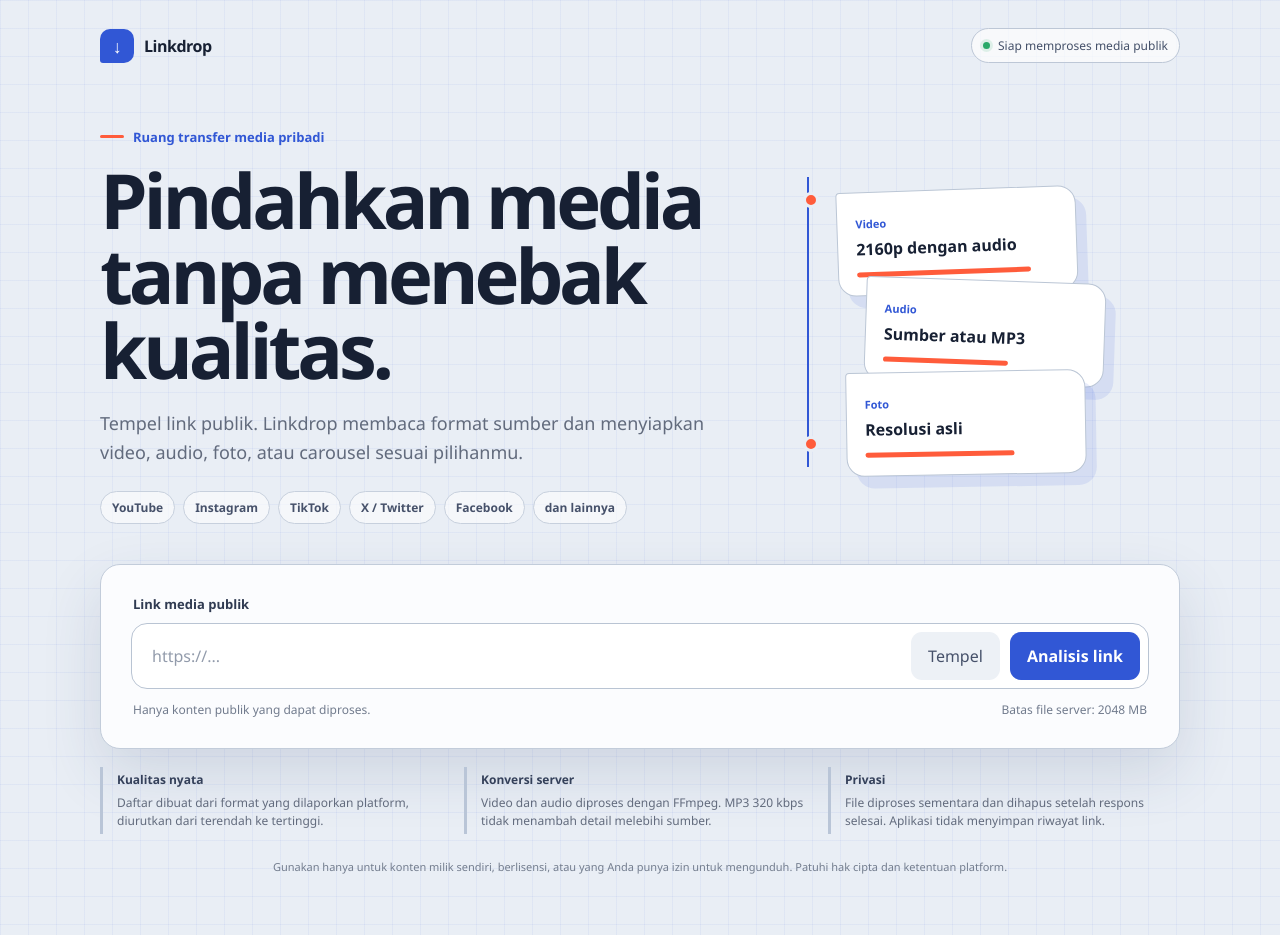
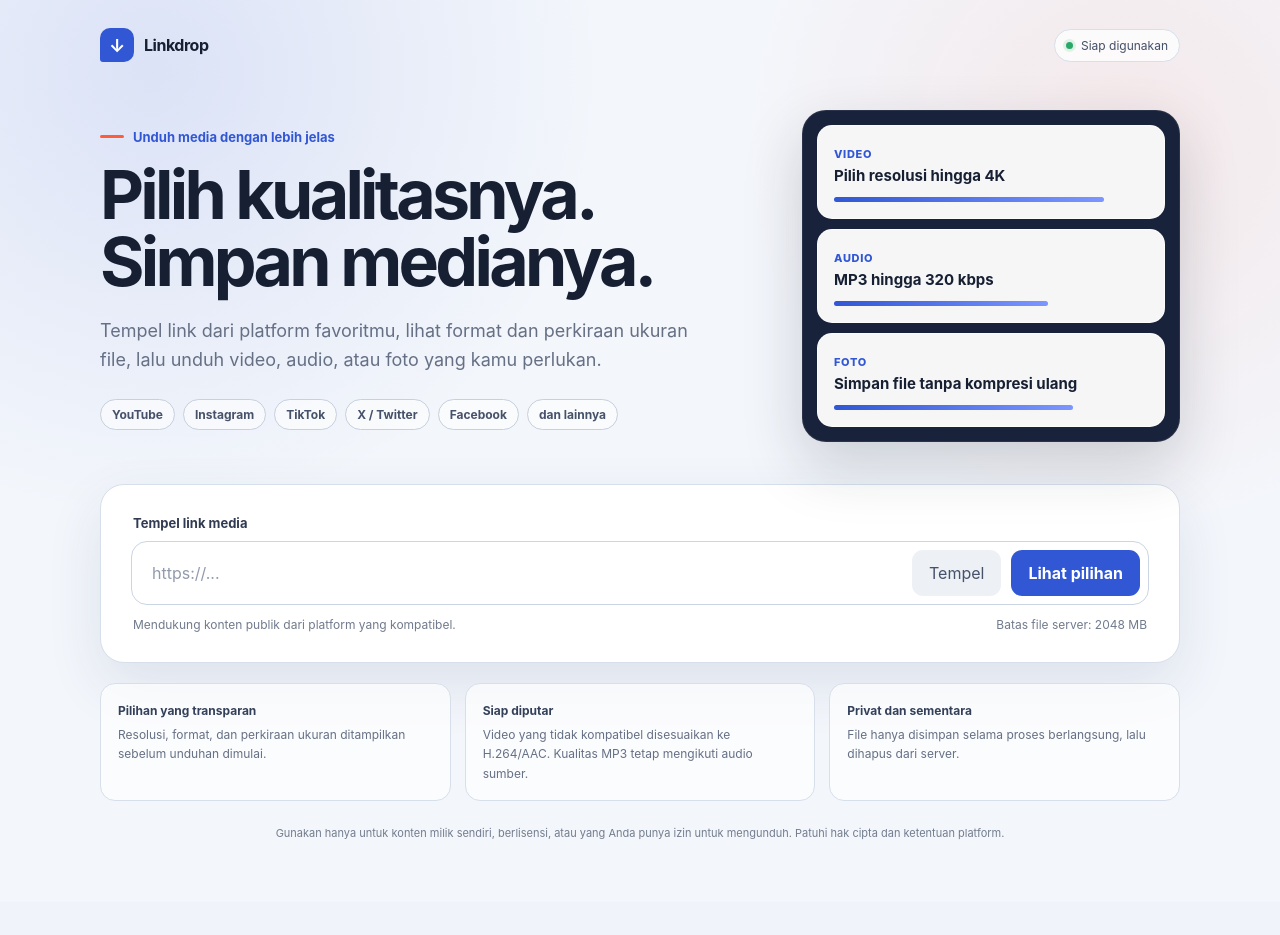
Before and after one commit to Zvareldric/Linkdrop, a Flask app: page / in a window 1280 px wide. After the commit the page ends 839 px from the top, so only its background shows below. Run offline with Flask 3, Linux system fonts and the light colour scheme; some libraries are stand-ins or nearby versions.

Commit message:
fix: improve media choices and download experience

```diff
--- a/app.py
+++ b/app.py
@@ -444,9 +444,12 @@
     return has_image and not has_video
 
 
-def _format_size(fmt: dict) -> int | None:
+def _format_size(fmt: dict, duration: float | None = None) -> int | None:
     value = fmt.get("filesize") or fmt.get("filesize_approx")
-    return int(value) if value else None
+    if value:
+        return int(value)
+    bitrate = fmt.get("tbr") or fmt.get("abr")
+    return int(float(bitrate) * 1000 * duration / 8) if bitrate and duration else None
 
 
 def _pretty_bytes(value: int | None) -> str | None:
@@ -461,7 +464,7 @@
     return None
 
 
-def _estimated_video_size(formats: list[dict], height: int) -> int | None:
+def _estimated_video_size(formats: list[dict], height: int, duration: float | None = None) -> int | None:
     video = [
         fmt for fmt in formats
         if fmt.get("vcodec") not in (None, "none") and (fmt.get("height") or 0) <= height
@@ -483,8 +486,23 @@
         key=lambda fmt: (fmt.get("ext") == "m4a", fmt.get("abr") or fmt.get("tbr") or 0),
         default=None,
     )
-    sizes = [_format_size(item) for item in (best_video, best_audio) if item]
-    return sum(size for size in sizes if size) or None
+    video_size = _format_size(best_video, duration) if best_video else None
+    if not video_size:
+        return None
+    if best_video.get("acodec") not in (None, "none"):
+        return video_size
+    return video_size + (_format_size(best_audio, duration) or 0)
+
+
+def _best_audio_format(formats: list[dict]) -> dict | None:
+    return max(
+        (
+            fmt for fmt in formats
+            if fmt.get("vcodec") == "none" and fmt.get("acodec") not in (None, "none")
+        ),
+        key=lambda fmt: fmt.get("abr") or fmt.get("tbr") or 0,
+        default=None,
+    )
 
 
 def _video_format_selector(height: int) -> str:
@@ -544,16 +562,30 @@
 
     video_choices = []
     for height in heights:
-        size = _pretty_bytes(_estimated_video_size(formats, height))
-        detail = f"MP4 · hingga {height}p" + (f" · ~{size}" if size else "")
+        size = _pretty_bytes(_estimated_video_size(formats, height, info.get("duration")))
+        detail = "MP4" + (f" · sekitar {size}" if size else " · ukuran dihitung saat mengunduh")
         video_choices.append(_choice(url, "video", f"{height}p", detail, height=height))
 
+    source_audio = _best_audio_format(formats)
+    source_bitrate = round(source_audio.get("abr") or source_audio.get("tbr") or 0) if source_audio else 0
+    source_size = _pretty_bytes(_format_size(source_audio, info.get("duration"))) if source_audio else None
+    source_codec = str(source_audio.get("acodec") or "").lower() if source_audio else ""
+    source_format = "AAC / M4A" if source_codec.startswith(("aac", "mp4a")) else "Opus / WebM"
+    source_label = "Audio sumber" + (f" · {source_bitrate} kbps" if source_bitrate else "")
+    source_detail = f"{source_format} · tanpa konversi"
+    if source_size:
+        source_detail += f" · sekitar {source_size}"
+
+    def mp3_detail(bitrate: int) -> str:
+        size = _pretty_bytes(int(bitrate * 1000 * info["duration"] / 8)) if info.get("duration") else None
+        return f"MP3 · {bitrate} kbps" + (f" · sekitar {size}" if size else "")
+
     audio_choices = [
-        _choice(url, "audio", "Audio asli", "Kualitas sumber · M4A/WebM", codec="source"),
-        _choice(url, "audio", "MP3 128 kbps", "Ukuran lebih kecil", codec="mp3", bitrate=128),
-        _choice(url, "audio", "MP3 192 kbps", "Seimbang", codec="mp3", bitrate=192),
-        _choice(url, "audio", "MP3 320 kbps", "Bitrate output tertinggi", codec="mp3", bitrate=320),
-    ] if formats else []
+        _choice(url, "audio", source_label, source_detail, codec="source"),
+        _choice(url, "audio", "MP3 128 kbps", mp3_detail(128), codec="mp3", bitrate=128),
+        _choice(url, "audio", "MP3 192 kbps", mp3_detail(192), codec="mp3", bitrate=192),
+        _choice(url, "audio", "MP3 320 kbps", mp3_detail(320), codec="mp3", bitrate=320),
+    ] if source_audio else []
 
     return {"video": video_choices, "audio": audio_choices, "photo": []}
 
@@ -760,7 +792,7 @@
         })
     elif kind == "audio":
         codec = payload.get("codec")
-        options["format"] = "bestaudio[ext=m4a]/bestaudio/best"
+        options["format"] = "bestaudio/best"
         if codec == "mp3":
             bitrate = int(payload.get("bitrate", 0))
             if bitrate not in {128, 192, 320}:
--- a/templates/index.html
+++ b/templates/index.html
@@ -14,17 +14,17 @@
     :root {
       color-scheme: light;
       --ink: #172033;
-      --muted: #626b7d;
-      --canvas: #e9eef5;
-      --panel: #fbfcfe;
+      --muted: #667085;
+      --canvas: #f3f6fb;
+      --panel: #ffffff;
       --panel-strong: #ffffff;
-      --line: #cbd4e0;
+      --line: #d7dfeb;
       --accent: #ff5c3b;
       --accent-ink: #ffffff;
       --signal: #3157d5;
       --signal-soft: #dfe7ff;
       --danger: #b92f2f;
-      --radius: 20px;
+      --radius: 24px;
     }
 
     * { box-sizing: border-box; }
@@ -33,12 +33,11 @@
       margin: 0;
       min-height: 100vh;
       color: var(--ink);
-      font-family: "Avenir Next", Avenir, "Segoe UI", ui-sans-serif, sans-serif;
+      font-family: -apple-system, BlinkMacSystemFont, "Segoe UI", ui-sans-serif, sans-serif;
       background:
-        linear-gradient(rgba(49, 87, 213, .055) 1px, transparent 1px),
-        linear-gradient(90deg, rgba(49, 87, 213, .055) 1px, transparent 1px),
+        radial-gradient(circle at 12% 8%, rgba(49, 87, 213, .12), transparent 28rem),
+        radial-gradient(circle at 88% 16%, rgba(255, 92, 59, .09), transparent 24rem),
         var(--canvas);
-      background-size: 28px 28px;
       -webkit-font-smoothing: antialiased;
     }
 
@@ -60,7 +59,7 @@
       display: flex;
       align-items: center;
       justify-content: space-between;
-      margin-bottom: 58px;
+      margin-bottom: 48px;
     }
 
     .brand {
@@ -88,8 +87,8 @@
       gap: 8px;
       padding: 8px 11px;
       color: #445069;
-      background: rgba(255, 255, 255, .68);
-      border: 1px solid #bdc7d6;
+      background: rgba(255, 255, 255, .78);
+      border: 1px solid var(--line);
       border-radius: 999px;
       font-size: 12px;
     }
@@ -106,8 +105,8 @@
       display: grid;
       grid-template-columns: minmax(0, 1.25fr) minmax(260px, .75fr);
       align-items: center;
-      gap: clamp(36px, 7vw, 86px);
-      margin-bottom: 40px;
+      gap: clamp(32px, 6vw, 72px);
+      margin-bottom: 42px;
     }
 
     .hero-copy { max-width: 720px; }
@@ -133,7 +132,7 @@
     h1 {
       max-width: 720px;
       margin: 0;
-      font-size: clamp(46px, 7vw, 76px);
+      font-size: clamp(44px, 6.4vw, 68px);
       font-weight: 720;
       line-height: .99;
       letter-spacing: -.055em;
@@ -165,58 +164,41 @@
     }
 
     .transfer-visual {
-      position: relative;
-      min-height: 290px;
-      border-left: 2px solid var(--signal);
+      display: grid;
+      gap: 10px;
+      padding: 14px;
+      background: #18223a;
+      border: 1px solid rgba(255, 255, 255, .08);
+      border-radius: 24px;
+      box-shadow: 0 24px 60px rgba(23, 32, 51, .18);
     }
 
-    .transfer-visual::before,
-    .transfer-visual::after {
-      content: "";
-      position: absolute;
-      left: -6px;
-      width: 10px;
-      height: 10px;
-      background: var(--accent);
-      border: 3px solid var(--canvas);
-      border-radius: 50%;
+    .media-slip {
+      width: 100%;
+      padding: 16px;
+      color: var(--ink);
+      background: rgba(255, 255, 255, .96);
+      border: 1px solid rgba(255, 255, 255, .7);
+      border-radius: 15px;
     }
 
-    .transfer-visual::before { top: 15px; }
-    .transfer-visual::after { bottom: 15px; }
-
-    .media-slip {
-      position: absolute;
-      left: 28px;
-      width: min(240px, calc(100% - 28px));
-      padding: 18px;
-      color: var(--ink);
-      background: var(--panel-strong);
-      border: 1px solid #bbc6d5;
-      border-radius: 4px 18px 18px 18px;
-      box-shadow: 10px 12px 0 rgba(49, 87, 213, .11);
-    }
-
-    .media-slip:nth-child(1) { top: 12px; transform: rotate(-2deg); }
-    .media-slip:nth-child(2) { top: 103px; left: 56px; transform: rotate(2deg); }
-    .media-slip:nth-child(3) { top: 194px; left: 37px; transform: rotate(-1deg); }
-    .media-slip span { color: var(--signal); font-size: 11px; font-weight: 750; }
-    .media-slip strong { display: block; margin-top: 5px; font-size: 16px; }
+    .media-slip span { color: var(--signal); font-size: 11px; font-weight: 800; letter-spacing: .06em; text-transform: uppercase; }
+    .media-slip strong { display: block; margin-top: 4px; font-size: 15px; }
     .media-slip i {
       display: block;
       width: var(--meter, 76%);
       height: 5px;
       margin-top: 12px;
-      background: var(--accent);
+      background: linear-gradient(90deg, var(--signal), #7b96ff);
       border-radius: 999px;
     }
 
     .card {
       padding: clamp(18px, 4vw, 30px);
       background: var(--panel);
-      border: 1px solid #c2ccda;
+      border: 1px solid var(--line);
       border-radius: var(--radius);
-      box-shadow: 0 24px 60px rgba(42, 62, 105, .14);
+      box-shadow: 0 22px 55px rgba(42, 62, 105, .11);
     }
 
     .input-label {
@@ -233,7 +215,7 @@
       gap: 10px;
       padding: 8px;
       background: white;
-      border: 1px solid #b9c4d3;
+      border: 1px solid #cbd5e3;
       border-radius: 16px;
       transition: border-color .2s, box-shadow .2s;
     }
@@ -526,17 +519,18 @@
     .fineprint {
       display: grid;
       grid-template-columns: repeat(3, 1fr);
-      gap: 12px;
-      margin-top: 18px;
+      gap: 14px;
+      margin-top: 20px;
     }
 
     .fineprint-item {
-      padding: 16px;
       color: var(--muted);
-      border-left: 3px solid #b9c5d7;
-      padding: 4px 0 4px 14px;
+      background: rgba(255, 255, 255, .7);
+      border: 1px solid var(--line);
+      border-radius: 15px;
+      padding: 17px;
       font-size: 12px;
-      line-height: 1.5;
+      line-height: 1.6;
     }
 
     .fineprint-item strong { display: block; margin-bottom: 5px; color: #34405a; }
@@ -601,14 +592,14 @@
   <main class="shell">
     <header class="topbar">
       <div class="brand"><span class="brand-mark">↓</span> Linkdrop</div>
-      <div class="status-pill"><span class="status-dot"></span> Siap memproses media publik</div>
+      <div class="status-pill"><span class="status-dot"></span> Siap digunakan</div>
     </header>
 
     <section class="hero">
       <div class="hero-copy">
-        <p class="kicker">Ruang transfer media pribadi</p>
-        <h1>Pindahkan media tanpa menebak kualitas.</h1>
-        <p class="lead">Tempel link publik. Linkdrop membaca format sumber dan menyiapkan video, audio, foto, atau carousel sesuai pilihanmu.</p>
+        <p class="kicker">Unduh media dengan lebih jelas</p>
+        <h1>Pilih kualitasnya. Simpan medianya.</h1>
+        <p class="lead">Tempel link dari platform favoritmu, lihat format dan perkiraan ukuran file, lalu unduh video, audio, atau foto yang kamu perlukan.</p>
         <div class="platforms" aria-label="Platform populer">
           <span class="platform">YouTube</span>
           <span class="platform">Instagram</span>
@@ -619,28 +610,28 @@
         </div>
       </div>
       <div class="transfer-visual" aria-hidden="true">
-        <div class="media-slip"><span>Video</span><strong>2160p dengan audio</strong><i style="--meter: 86%"></i></div>
-        <div class="media-slip"><span>Audio</span><strong>Sumber atau MP3</strong><i style="--meter: 62%"></i></div>
-        <div class="media-slip"><span>Foto</span><strong>Resolusi asli</strong><i style="--meter: 74%"></i></div>
+        <div class="media-slip"><span>Video</span><strong>Pilih resolusi hingga 4K</strong><i style="--meter: 86%"></i></div>
+        <div class="media-slip"><span>Audio</span><strong>MP3 hingga 320 kbps</strong><i style="--meter: 68%"></i></div>
+        <div class="media-slip"><span>Foto</span><strong>Simpan file tanpa kompresi ulang</strong><i style="--meter: 76%"></i></div>
       </div>
     </section>
 
     <section class="card">
       <form id="analyzeForm">
-        <label class="input-label" for="urlInput">Link media publik</label>
+        <label class="input-label" for="urlInput">Tempel link media</label>
         <div class="input-shell">
           <input class="url-input" id="urlInput" type="url" inputmode="url" autocomplete="url" placeholder="https://..." required>
           <button class="button button-quiet" id="pasteButton" type="button">Tempel</button>
-          <button class="button button-primary" id="analyzeButton" type="submit">Analisis link</button>
+          <button class="button button-primary" id="analyzeButton" type="submit">Lihat pilihan</button>
         </div>
         <div class="helper">
-          <span>Hanya konten publik yang dapat diproses.</span>
+          <span>Mendukung konten publik dari platform yang kompatibel.</span>
           <span>Batas file server: {{ max_file_mb }} MB</span>
         </div>
       </form>
 
       <div class="notice" id="errorBox" role="alert"></div>
-      <div class="loading" id="loading"><span class="spinner"></span><span>Membaca format dari platform sumber…</span></div>
+      <div class="loading" id="loading"><span class="spinner"></span><span>Mencari kualitas dan format yang tersedia…</span></div>
 
       <div class="result" id="result">
         <div class="thumb-wrap">
@@ -675,9 +666,9 @@
     </section>
 
     <section class="fineprint">
-      <div class="fineprint-item"><strong>Kualitas nyata</strong>Daftar dibuat dari format yang dilaporkan platform, diurutkan dari terendah ke tertinggi.</div>
-      <div class="fineprint-item"><strong>Konversi server</strong>Video dan audio diproses dengan FFmpeg. MP3 320 kbps tidak menambah detail melebihi sumber.</div>
-      <div class="fineprint-item"><strong>Privasi</strong>File diproses sementara dan dihapus setelah respons selesai. Aplikasi tidak menyimpan riwayat link.</div>
+      <div class="fineprint-item"><strong>Pilihan yang transparan</strong>Resolusi, format, dan perkiraan ukuran ditampilkan sebelum unduhan dimulai.</div>
+      <div class="fineprint-item"><strong>Siap diputar</strong>Video yang tidak kompatibel disesuaikan ke H.264/AAC. Kualitas MP3 tetap mengikuti audio sumber.</div>
+      <div class="fineprint-item"><strong>Privat dan sementara</strong>File hanya disimpan selama proses berlangsung, lalu dihapus dari server.</div>
     </section>
 
     <footer>Gunakan hanya untuk konten milik sendiri, berlisensi, atau yang Anda punya izin untuk mengunduh. Patuhi hak cipta dan ketentuan platform.</footer>
@@ -1052,7 +1043,7 @@
       result.style.display = "none";
       loading.style.display = "flex";
       analyzeButton.disabled = true;
-      analyzeButton.textContent = "Menganalisis…";
+      analyzeButton.textContent = "Memeriksa…";
 
       try {
         const response = await fetch("/api/info", {
@@ -1068,7 +1059,7 @@
       } finally {
         loading.style.display = "none";
         analyzeButton.disabled = false;
-        analyzeButton.textContent = "Analisis link";
+        analyzeButton.textContent = "Lihat pilihan";
       }
     }
 
```
Also changed, not shown: other parts of templates/index.html (+38 -30 lines), tests/e2e/mobile.spec.js (+8 -4 lines), tests/test_app.py (+37 -0 lines).
